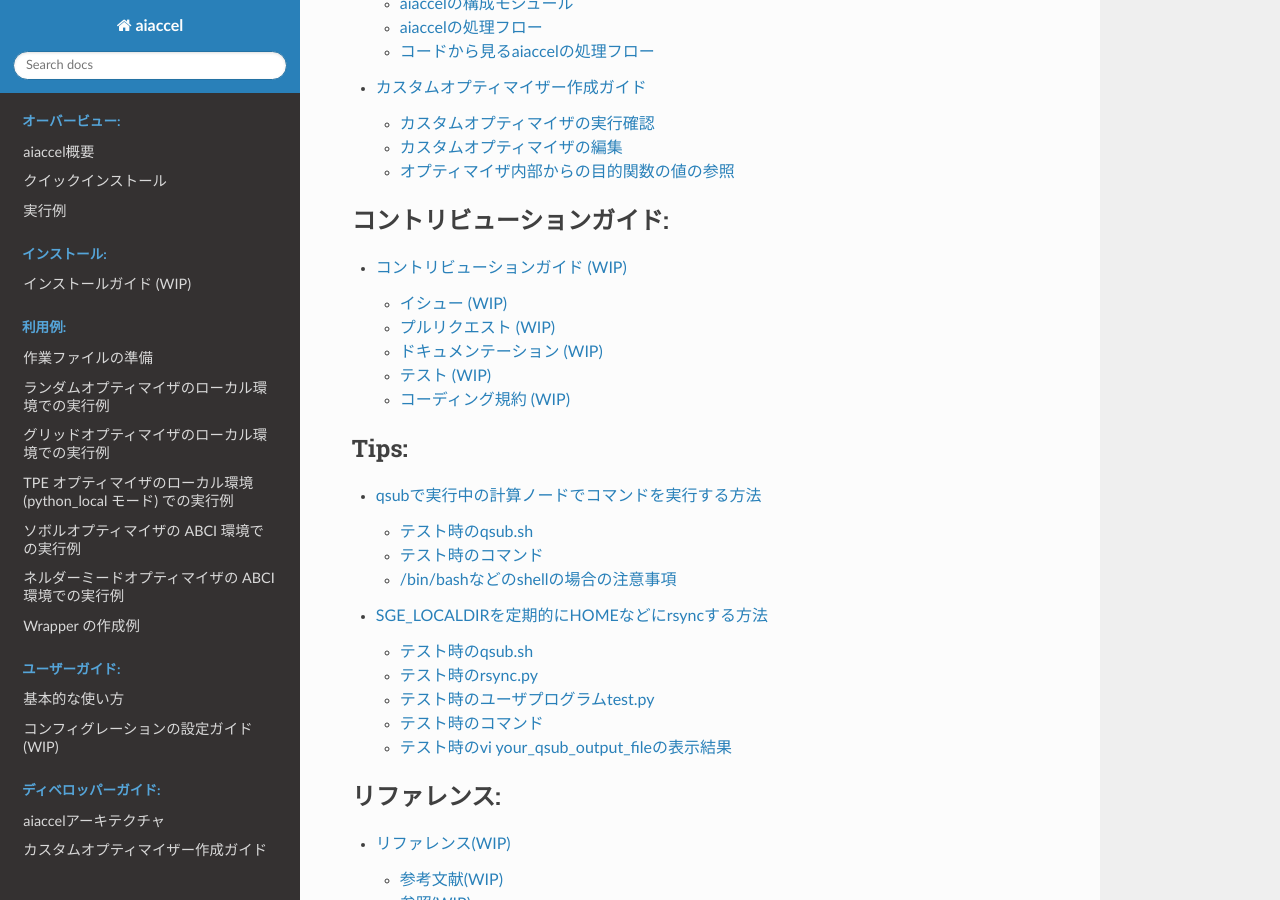
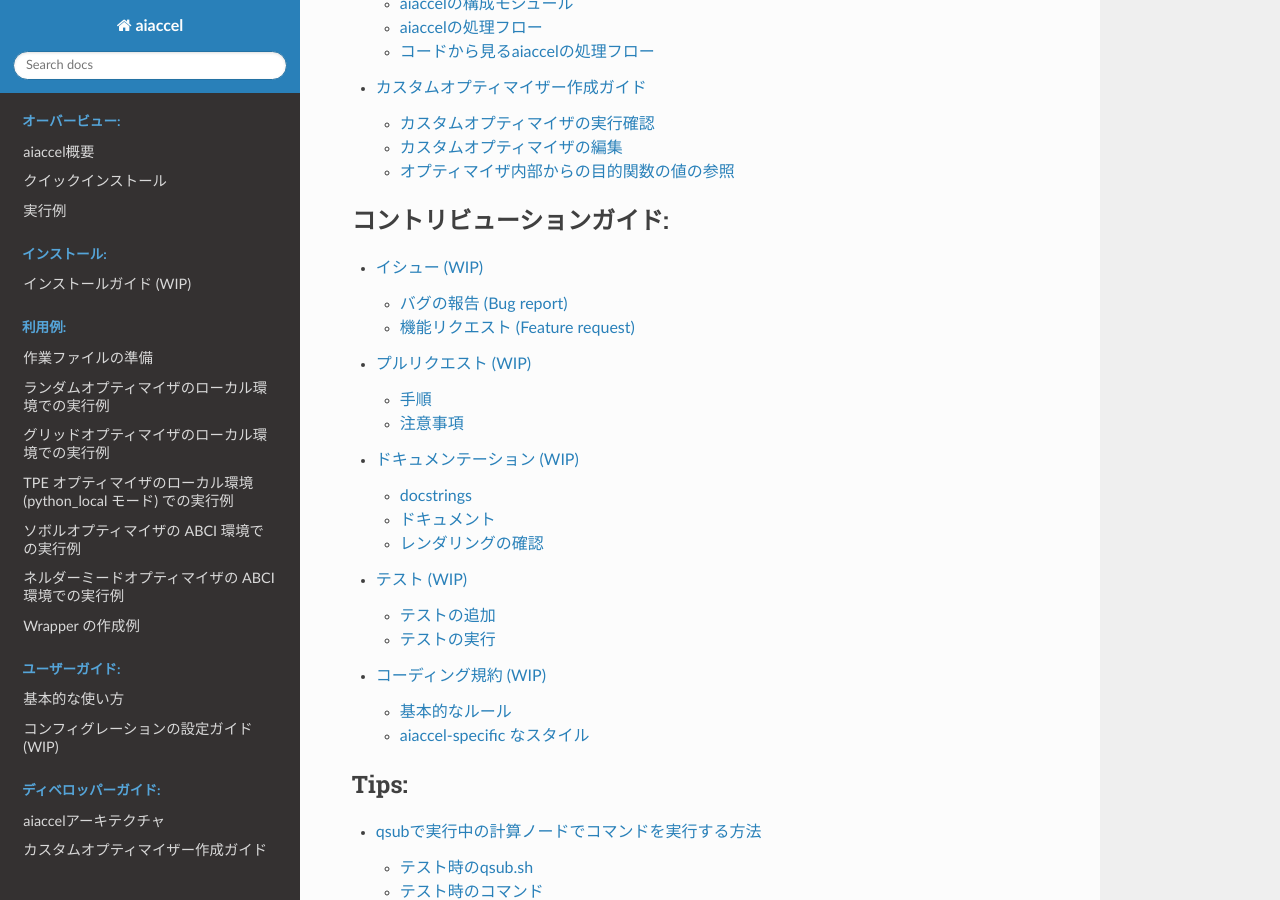
Before and after one commit to aistairc/aiaccel, a Sphinx documentation site: the page built from docs/source/index.rst, in a window 1280 px wide and 900 px high, scrolled down 2204 px. Built offline with Sphinx 7.4.7 and the Read the Docs theme 2.0.0, drawn with Linux system fonts in a browser that asks for light colours; some of the changed lines change nothing that is shown.

Commit message:
add coding rule

````diff
--- a/docs/source/contribution_guide/contribution_guide.md
+++ b/docs/source/contribution_guide/contribution_guide.md
@@ -1,12 +1,9 @@
-# コントリビューションガイド (WIP)
-
-
-## イシュー (WIP)
+# イシュー (WIP)
 
 問題を発見した場合や，機能のリクエストがあった場合，まずリポジトリにある既存のイシューを確認してください．
 同様のテーマが話し合われていない場合，新しいイシューを作成してください．
 
-### バグの報告 (Bug report)
+## バグの報告 (Bug report)
 
 バグの報告を行う際には，以下の内容についての明確かつ簡潔な説明を含めることを推奨します．
 
@@ -16,7 +13,7 @@
 - 実行環境
 
 
-### 機能リクエスト (Feature request)
+## 機能リクエスト (Feature request)
 
 機能リクエストでは，以下の内容についての明確かつ簡潔な説明を含めることを推奨します．
 
@@ -26,14 +23,14 @@
 
 
 
-## プルリクエスト (WIP)
+# プルリクエスト (WIP)
 
 コードの実装が必要であると判断された場合，コードの作成を行います．
 プルリクエストを行う際には，以下に注意してください．
 
 - [ドキュメンテーション](#ドキュメンテーション-wip)
     - 実装した関数の基本的な説明，パラメータや返却値の型と意味，使用例を docstring として記述します．
-    [Google スタイル](https://google.github.io/styleguide/pyguide.html#38-comments-and-docstrings)に準拠する形で記述してください．
+    [Google Python Style Guide](https://google.github.io/styleguide/pyguide.html#38-comments-and-docstrings) に準拠する形で記述してください．
     これは，インタープリタやリファレンスガイドで読まれることになります．
     - 大規模な機能の追加があった場合，ドキュメントを準備してください．
     ドキュメントのソースファイルは docs の下のディレクトリにマークダウン形式で作成します．
@@ -44,104 +41,113 @@
     - ソースコードは Python で実装してください．
     - Python のソースコードは PEP8 に準拠して記述してください．
     - aiaccel では flake8 でコーディングスタイルを検証します．
+- その他の注意事項
+    - [注意事項](#注意事項)にまとめた事項を確認してください．
 
 
-### 手順
-- **初めて開発に参加する場合**
-    - まず，GitHub 上で aiaccel をフォークします．
-    - フォークした後，aiaccel をダウンロードし，インストールします．
-        ```bash
-        git clone https://github.com/[YOUR USERNAME]/aiaccel.git
-        ```
-    - ディレクトリを移動し，upstream のリポジトリを追加します．
-        ```bash
-        cd aiaccel
-        git remote add upstream gttps://github.com/aistaic/aiaccel.git
-        ```
-- **開発**
-    - ローカルのリポジトリを最新の状態に更新します．
-        ```bash
-        git checkout main
-        git pull upstream main
-        ```
+## 手順
+### 初めて開発に参加する場合
+- まず，GitHub 上で aiaccel をフォークします．
+- フォークした後，aiaccel をダウンロードし，インストールします．
+    ```bash
+    git clone https://github.com/[YOUR USERNAME]/aiaccel.git
+    ```
+- ディレクトリを移動し，upstream のリポジトリを追加します．
+    ```bash
+    cd aiaccel
+    git remote add upstream gttps://github.com/aistaic/aiaccel.git
+    ```
+### 開発
+- ローカルのリポジトリを最新の状態に更新します．
+    ```bash
+    git checkout main
+    git pull upstream main
+    ```
 
-    - ブランチを作成します．
-        ```bash
-        git checkout -b feature/add-new-feature
-        ```
+- ブランチを作成します．
+    ```bash
+    git checkout -b feature/add-new-feature
+    ```
 
-    - 進行に合わせてローカルでコミットします (`git add` および `git commit` を使用)．
+- 進行に合わせてローカルでコミットします (`git add` および `git commit` を使用)．
 
-        コミットメッセージでは，変更の動機，バグの性質，または拡張機能の詳細を説明します．
-        メッセージは，コードを見なくても内容を理解できるように記述する必要があります．
-        Numpy で利用されている以下のような [acronyms](https://numpy.org/doc/stable/dev/development_workflow.html#writing-the-commit-message) を活用すると，分かりやすいかもしれません．
-        > ```
-        >API: an (incompatible) API change
-        >BENCH: changes to the benchmark suite
-        >BLD: change related to building SciPy
-        >BUG: bug fix
-        >DEP: deprecate something, or remove a deprecated object
-        >DEV: development tool or utility
-        >DOC: documentation
-        >ENH: enhancement
-        >MAINT: maintenance commit (refactoring, typos, etc.)
-        >REV: revert an earlier commit
-        >STY: style fix (whitespace, PEP8)
-        >TST: addition or modification of tests
-        >REL: related to releasing SciPy
-        >```
+    コミットメッセージでは，変更の動機，バグの性質，または拡張機能の詳細を説明します．
+    メッセージは，コードを見なくても内容を理解できるように記述する必要があります．
+    Numpy で利用されている以下のような [acronyms](https://numpy.org/doc/stable/dev/development_workflow.html#writing-the-commit-message) を活用すると，分かりやすいかもしれません．
+    > ```
+    >API: an (incompatible) API change
+    >BENCH: changes to the benchmark suite
+    >BLD: change related to building SciPy
+    >BUG: bug fix
+    >DEP: deprecate something, or remove a deprecated object
+    >DEV: development tool or utility
+    >DOC: documentation
+    >ENH: enhancement
+    >MAINT: maintenance commit (refactoring, typos, etc.)
+    >REV: revert an earlier commit
+    >STY: style fix (whitespace, PEP8)
+    >TST: addition or modification of tests
+    >REL: related to releasing SciPy
+    >```
 
 
-- **投稿**
+### 投稿
 
-    プルリクエストを行う前に，以下を確認してください：
-    - MIT ライセンスで配布できるか？
-    - 適切な[ユニットテスト](#テストwip)は存在するか？
-    - [ユニットテスト](#テストwip)をローカル環境で実行できたか？
-    - パブリックな関数は docstring を持っているか？
-    - [ドキュメンテーション](#ドキュメンテーション-wip)は正しくレンダリングされるか？
-    - [コーディングスタイル](#コーディング規約wip)は適切か？
-    - コミットメッセージは適切か？
-    - 大規模な追加の場合，チュートリアル (docs/source/tutorial) やモジュールレベルの説明はあるか？
-    - コンパイル済みのコードを追加する場合，setup.py を変更したか？
+*プルリクエストを行う前に，以下を確認してください*：
+- MIT ライセンスで配布できるか？
+- 適切な[ユニットテスト](#テストwip)は存在するか？
+- [ユニットテスト](#テストwip)をローカル環境で実行できたか？
+- パブリックな関数は docstring を持っているか？
+- [ドキュメンテーション](#ドキュメンテーション-wip)は正しくレンダリングされるか？
+- [コーディングスタイル](#コーディング規約wip)は適切か？
+- コミットメッセージは適切か？
+- 大規模な追加の場合，チュートリアル (docs/source/tutorial) やモジュールレベルの説明はあるか？
+- コンパイル済みのコードを追加する場合，setup.py を変更したか？
 
 
-    上記を確認した後，
-    - GitHub 上のフォークに変更をプッシュします．
+*上記を確認した後*:
+- GitHub 上のフォークに変更をプッシュします．
 
-        ```bash
-        git push origin feature/add-new-optimizer
-        ```
-    - GitHub のユーザーネームとパスワードを入力します．
+    ```bash
+    git push origin feature/add-new-optimizer
+    ```
+- GitHub のユーザーネームとパスワードを入力します．
 
-    - GitHub に移動します．以下に注意しながらタイトルとメッセージを記述します．
+- GitHub に移動します．以下に注意しながらタイトルとメッセージを記述します．
 
-        **タイトル**
-        - 変更を反映した簡単な説明を行うこと．
-        - コードはバックフォートでラップすること．
-        - ピリオドで終了しないこと．
+    **タイトル**
+    - 変更を反映した簡単な説明を行うこと．
+    - コードはバックフォートでラップすること．
+    - ピリオドで終了しないこと．
 
-        **説明**
-        - 動機を書くこと．
-        - 変更点を書くこと．
-        - 作業が進行中 (work-in-progress) であるなら，残りのタスクを書くこと．
+    **説明**
+    - 動機を書くこと．
+    - 変更点を書くこと．
+    - 作業が進行中 (work-in-progress) であるなら，残りのタスクを書くこと．
 
-    - プルリクエストを送信します．
+- プルリクエストを送信します．
 
+## 注意事項
 ### ブランチ名
-ブランチ名は feature/* としてください．
+- ブランチ名は feature/* としてください．
+### 気にしすぎない
+- ルールはあくまで目安です．
+- 型に嵌めようとするあまり，本来の目的を見失ったり，アイデアの共有をためらったりしないでください．
 
 
-## ドキュメンテーション (WIP)
-### docstring
-- 実装した関数の基本的な説明，パラメータや返却値の型と意味，使用例を docstring として記述します．
-- [Google スタイル](https://google.github.io/styleguide/pyguide.html#38-comments-and-docstrings)に準拠する形で記述してください．
+# ドキュメンテーション (WIP)
+## docstrings
+- 実装した関数の基本的な説明，パラメータや返却値の型と意味，使用例を docstrings として記述します．
+- [Google Python Style Guide](https://google.github.io/styleguide/pyguide.html#38-comments-and-docstrings) に準拠する形で記述してください．
+- [コーディング規約](#コーディング規約-wip) も参考にしてください．
 
-### ドキュメント
+
+## ドキュメント
+- ドキュメントのソースファイルは docs の下のディレクトリにマークダウン形式で作成します．
 - 大規模な機能の追加があった場合，ドキュメントを準備してください．
-- ドキュメントのソースファイルは docs の下のディレクトリにマークダウン形式で作成します．
 
-### レンダリングの確認
+
+## レンダリングの確認
 ドキュメントの追加や変更・修正があった場合には，ローカル環境でレンダリングが正常に行われるかを確認してください．
 レンダリングの確認には aiaccel/docs に移動し，HTML ファイルのビルドを行います．
 ```bash
@@ -151,14 +157,15 @@
 docs/build/html の下に，HTML 形式のファイルが生成されます．
 
 
-## テスト (WIP)
+# テスト (WIP)
 
-### テストの追加
-新たな機能の追加, またはバグの修正を行った場合，テストコードを準備してください．
-aiaccel では pytest を用いてテストを行います．
-ユニットテストは tests の下のディレクトリに作成します．
+## テストの追加
+- ユニットテストは tests の下のディレクトリに作成します．
+- 新たな機能の追加, またはバグの修正を行った場合，テストコードを準備してください．
+- aiaccel では pytest を用いてテストを行います．
+- [コーディング規約](#コーディング規約-wip)  も参考にしてください．
 
-### テストの実行
+## テストの実行
 
 ローカル環境ですべてのテストコードを実行するには，aiaccel または aiaccel/tests に移動し，以下のコマンドを実行します．
 ```bash
@@ -171,9 +178,205 @@
 ```
 
 
-## コーディング規約 (WIP)
+# コーディング規約 (WIP)
 
-Python のソースコードは PEP8 に従い記述します．aiaccel では flake8 を用いてコーディングスタイルの検証を行います．
-また，aiaccel では型ヒントのチェックは行いませんが，できる限り記述してください．
-ただし， aiaccel はバージョン 3.8 の Python をサポートするため，ビルトインな "`list`" などに型アノテーションをさせる際には，future-import を行ってください．
-同様の理由で `typing.Optional` や `typing.Union` をバーティカルバー "`|`" で置き換えることはできません．
+## 基本的なルール
+
+- aiaccel のソースコードは Python で作成します．
+- コーディングスタイルは PEP8 に従います．
+    - aiaccel では flake8 を用いてコーディングスタイルの検証を行います．
+- いくつかの例外が存在します．
+    - [aiaccel-specific なスタイル](#aiaccel-specific-なスタイル)についても確認してください．
+- aiaccel では型ヒントの検証は行いませんが，できる限り型ヒントを記述してください．
+    - aiaccel ではバージョン 3.8 の Python をサポートするため，ビルトインな "`list`" などを型ヒントに使用する際は，future-import を行ってください．
+    - 上記と同様の理由で `typing.Optional` や `typing.Union` をバーティカルバー "`|`" で置き換えることはできません．
+
+
+## aiaccel-specific なスタイル
+
+### プレフィックス `_` の追加 (プライベートなメソッド，関数，フィールド，及びクラスの名前)
+#### Example
+```python
+class PublicClass:  # 外部ライブラリから参照可能なクラス
+    def __init__(self):
+        self.public_field = 10            # 外部ライブラリから参照可
+        self._package_private_field = 20  # 同一ライブラリ内からのみ参照可
+        self._private_field = 30          # 同一クラス内からのみ参照可
+
+    def public_method(self):
+        pass
+
+    def _package_private_method(self):
+        pass
+
+    def _private_method(self):
+        pass
+
+
+class _PackagePrivateClass:  # 同一ライブラリからのみ参照可能なクラス
+    def __init__(self):
+        self.package_private_field = 10  # 同一ライブラリ内からのみ参照可
+        self._private_field = 20         # 同一クラス内からのみ参照可
+
+    def package_private_method(self):
+        pass
+
+    def _private_method(self):
+        pass
+
+
+class _PrivateClass:  # 同一モジュールからしか参照できないクラス
+    def __init__(self):
+        self.package_private_field = 10  # 同一モジュール内からのみ参照可
+        self._private_field = 20         # 同一クラス内からのみ参照可
+
+    def package_private_method(self):
+        pass
+
+    def _private_method(self):
+        pass
+
+
+def _package_private_function():  # 同一ライブラリ内からのみ参照可能な関数
+    pass
+
+
+def _private_function():  # 同一モジュール内からのみ参照可能な関数
+    pass
+```
+
+
+### テスト
+
+Prefer pytest unittest with standard assertions over unittest tests.
+
+#### Good Example
+```python
+def test_foo():
+    ...
+    assert actual == expected
+```
+#### Bad Example
+```python
+def TestFoo(unittest.Testcase):
+    def test_foo(self):
+        ...
+        self.assertEqual(actual, expected)
+```
+
+
+### Docstrings
+
+基本的には [Google Python Style Guide](https://google.github.io/styleguide/pyguide.html#38-comments-and-docstrings) に準拠する形で Docstrings を記述します．
+ただし，以下の例外についても注意してください．
+
+- 各モジュールの docstrings は必須ではありません．
+- `Args` セクションでは，パラメータ名の後ろにパラメータの型を括弧で括って記述します．
+- 必要に応じて `Example:` セクションを追加します．
+- `__init__` メソッドはクラスの docstring に含めます．`__init__` メソッドには記述しません．
+- Python オブジェクトへのリンクは *sphinx-style* なリンクを使用します.
+
+#### Example
+```python
+def example_function(param1: int, param2: str) -> bool:
+    """An example of function docstrings.
+
+    Example:
+        Using `testsetup` and `testcode`.
+
+        .. testsetup::
+            import numpy as np
+
+        .. testcode::
+            x = np.zeros(10)
+
+    Args:
+        param1 (int): The first parameter.
+        param2 (str): The second parameter.
+
+    Returns:
+        bool: `True` if success, `False` otherwise.
+
+    """
+    return True
+```
+```python
+class ExampleClass(object):
+    """The summary line for a class docstring should fit on one line.
+
+    If the class has public attributes, they may be documented here
+    in an ``Attributes`` section and follow the same formatting as a
+    function's ``Args`` section.
+
+    Properties created with the ``@property`` decorator should be documented
+    in the property's getter method.
+
+    The `__init__` method must be documented in the class level docstring,
+    not as a docstring on the `__init__` method.
+
+    Args:
+        param1:
+            Description of `param1`.
+        param2:
+            Description of `param2`. Multiple
+            lines are supported.
+
+    Attributes:
+        attr1:
+            Description of `attr1`.
+        attr2:
+            Description of `attr2`.
+
+    """
+
+    def __init__(self, param1: str, param2: Optional[int] = 0):
+        self.attr1 = param1
+        self.attr2 = param2
+
+    @property
+    def readonly_property(self) -> str:
+        """Properties should be documented in their getter method."""
+        return "readonly_property"
+
+    @property
+    def readwrite_property(self) -> List[str]:
+        """Properties with both a getter and setter
+        should only be documented in their getter method.
+
+        If the setter method contains notable behavior, it should be
+        mentioned here.
+        """
+        return ["readwrite_property"]
+
+    @readwrite_property.setter
+    def readwrite_property(self, value: int) -> int:
+        value
+
+    def example_method(self, param1: str, param2: int) -> bool:
+        """Class methods are similar to regular functions.
+
+        Example:
+            Using `testsetup` and `testcode`.
+
+            .. testsetup::
+                import numpy as np
+
+            .. testcode::
+                x = np.zeros(10)
+
+        Note:
+            Do not include the `self` parameter in the ``Args`` section.
+            (Instead of ``Note:``, you can use ``.. note::``.)
+
+        Args:
+            param1:
+                The first parameter.
+            param2:
+                The second parameter.
+
+        Returns:
+            :obj:`True` if successful, :obj:`False` otherwise.
+
+        """
+        return True
+```
````
